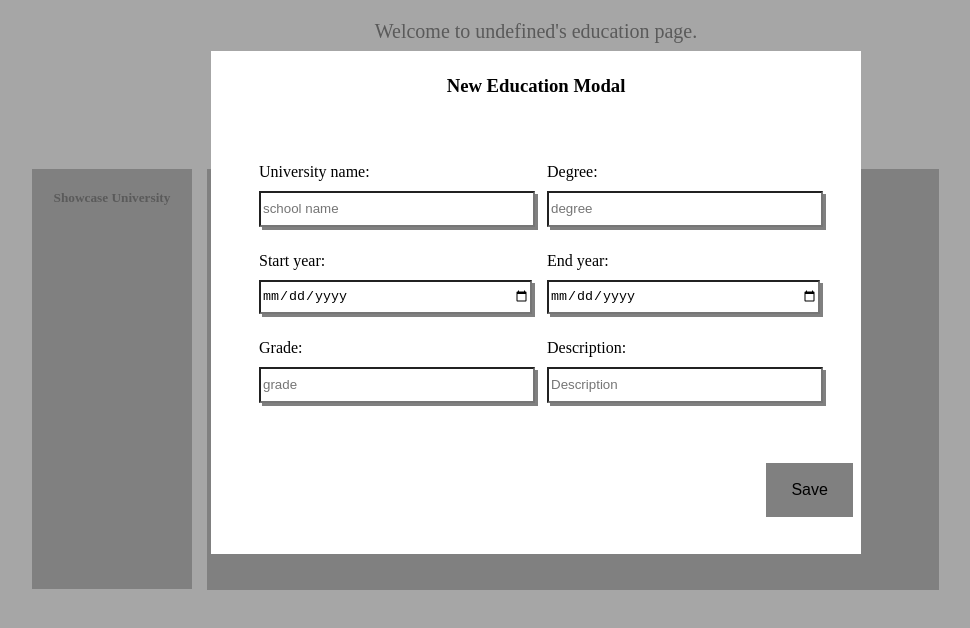
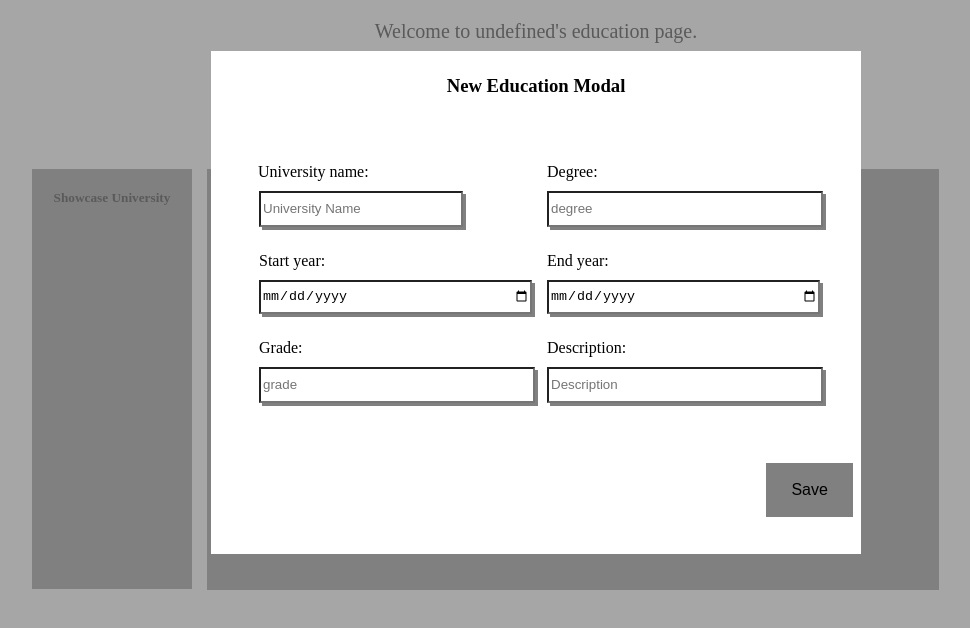
Before and after one commit to someshBalani223/showwcase-app, a Next.js app: page /EducationDetails in a window 1280 px wide. Both pictures are taken after a click on the button "Add new education". Shown: the top 628 px of the page, without its empty margins (104-1074 px from the left). Built offline with nearby package versions, Linux system fonts and the light colour scheme.

Commit message:
Added logic to fetch university data from server

```diff
--- a/components/AddEducationModalForm.tsx
+++ b/components/AddEducationModalForm.tsx
@@ -1,17 +1,20 @@
-import React, { useState } from "react";
+import React, { useState, useCallback } from "react";
 
-import { Education } from "../interfaces";
+import debounce from "lodash/debounce";
 import {
   Button,
   CustomModalstyle,
   Div,
   ErrorMessage,
   Form,
-  Input,
   Label,
   OverlayModal,
 } from "../styles/addEducationModalForm.styled";
 import { getDate } from "../utils";
+import { Input } from "../styles/common.styled";
+import { Education } from "../interfaces";
+import { useGetUniversitiesHook } from "../customHooks/university";
+import SearchInput from "../components/SearchInput";
 
 interface Props {
   onSubmit: (education: Education) => void;
@@ -29,17 +32,22 @@ const initialData = {
   description: "",
 };
 
-const AddEducationModalForm: React.FC<Props> = ({
-  onSubmit,
-  isOpen,
-  closeModal,
-}) => {
+const AddEducationModalForm: React.FC<Props> = ({ onSubmit, isOpen, closeModal }) => {
   const [education, addEducationDetail] = useState<Education>(initialData);
   const [error, setError] = useState(false);
   const { schoolName, degree, description, startYear, endYear, grade } =
     education;
   const startDate = getDate(startYear);
   const endDate = getDate(endYear);
+  const { loading, universities, searchUniversity, clearUniversity } = useGetUniversitiesHook();
+
+  const debouncedSave = useCallback(debounce((value) => getUniversitySuggestions(value), 500), []);
+
+  const getUniversitySuggestions = async (text: string) => {
+    if (text && text.trim().length > 0) {
+      searchUniversity(text);
+    }
+  };
 
   const handleChange = (e: React.ChangeEvent<HTMLInputElement>) => {
     addEducationDetail({
@@ -57,6 +65,11 @@ const AddEducationModalForm: React.FC<Props> = ({
     }
   };
 
+  const universitySelected = (university: string) => {
+    addEducationDetail({ ...education, schoolName: university });
+    clearUniversity();
+  }
+
   return (
     <Div>
       <CustomModalstyle
@@ -70,11 +83,12 @@ const AddEducationModalForm: React.FC<Props> = ({
           <div className="row">
             <div className="item">
               <Label>University name:</Label>
-              <Input
-                type="text"
-                placeholder="school name"
-                name="schoolName"
-                onChange={handleChange}
+              <SearchInput
+                loading={loading}
+                options={universities}
+                onChange={debouncedSave}
+                onSelection={universitySelected}
+                placeholder="University Name"
               />
               {!schoolName && error && (
                 <ErrorMessage>
--- a/components/SearchInput.tsx
+++ b/components/SearchInput.tsx
@@ -1,59 +1,52 @@
-import _, { debounce } from "lodash";
-import React, { useCallback, useState } from "react";
-
-import { Input, Loading,Suggestion } from "../styles/searchInput.styled";
+import debounce from "lodash/debounce";
+import React, { useState } from "react";
+import { University } from "../interfaces";
+import { Loading, SuggestionContainer, SuggestionOption, SearchInputContainer } from "../styles/searchInput.styled";
+import { Input } from "../styles/common.styled";
 
 interface Props {
   loading: boolean;
-  name: string;
-  options: [];
-  requests: any;
-  onClickFunction: (url: string) => void;
+  options: University[];
+  onSelection: (selected: string) => void;
+  onChange: (text: string) => void
   placeholder: string;
 }
 
-const SearchInput = ({
-  loading,
-  options,
-  requests,
-  onClickFunction,
-  placeholder,
-  name,
-}: Props): any => {
-  const [inputValue, setInputValue] = useState("");
+const SearchInput: React.FC<Props> = ({ loading, options, onSelection, onChange, placeholder }) => {
+  const [value, setInputValue] = useState('');
 
-  // eslint-disable-next-line react-hooks/exhaustive-deps
-  const debouncedSave = useCallback(
-    debounce((value) => requests(value), 1000),
-    []
-  );
-
-  const updateValue = (value: any) => {
+  const updateValue = (e: React.ChangeEvent<HTMLInputElement>) => {
+    const { value } = e.target;
     setInputValue(value);
-    debouncedSave(value);
-    onClickFunction(value);
+    onChange(value);
   };
 
+  const optionSelected = (name: string) => {
+    setInputValue(name);
+    onSelection(name);
+  }
+
   return (
-    <div>
+    <SearchInputContainer>
       <Input
-        value={name}
-        onChange={(e) => updateValue(e.target.value)}
+        value={value}
+        onChange={updateValue}
         placeholder={placeholder}
       />
-
-      {loading && <Loading>Loading...</Loading>}
-      {options.length > 0 &&
-        !loading &&
-        options.map((value: any, index: any) => (
-          <Suggestion
-            key={`${value.name}-${index}`}
-            onClick={() => onClickFunction(value)}
-          >
-            {value.name}
-          </Suggestion>
-        ))}
-    </div>
+      { loading && <Loading>Loading...</Loading>}
+      { options.length > 0 && !loading && (
+        <SuggestionContainer>
+          { options.map((university: University, index) => (
+            <SuggestionOption
+              key={`${university.name}-${university.country}-${index}`}
+              onClick={() => optionSelected(university.name)}
+            >
+              {university.name}
+            </SuggestionOption>
+          ))}
+        </SuggestionContainer>
+      )}
+    </SearchInputContainer>
   );
 };
 
--- /dev/null
+++ b/customHooks/university.ts
@@ -0,0 +1,49 @@
+import React, { useState } from "react";
+import { University } from "../interfaces";
+import { get } from "../services/api"
+
+interface GetUniversitiesHookResponse {
+  loading: boolean;
+  universities: University[];
+  searchUniversity: (text: string) => void;
+  clearUniversity: () => void;
+}
+
+const getSuggestions = async (word: string): Promise<University[]> => {
+  try {
+    const result = await get(`/search?name=${word}`);
+    return result;
+  } catch (error) {
+    console.error('Got Error: ', error);
+    return [];
+  }
+};
+
+export const useGetUniversitiesHook = (): GetUniversitiesHookResponse => {
+  const [loading, setLoading] = useState(false);
+  const [universities, addUniversities] = useState<University[]>([]);
+
+  const searchUniversity = async (searchText: string) => {
+    setLoading(true);
+
+    try {
+      const data = await getSuggestions(searchText);
+      addUniversities(data);
+    } catch (error) {
+      console.log('Got error in fetching university data: ', error);
+    }
+
+    setLoading(false);
+  }
+
+  const clearUniversity = () => {
+    addUniversities([]);
+  }
+
+  return {
+    loading,
+    universities,
+    searchUniversity,
+    clearUniversity,
+  };
+}
--- a/interfaces/index.ts
+++ b/interfaces/index.ts
@@ -7,3 +7,9 @@ export interface Education {
   grade: string;
   description: string;
 }
+
+export interface University {
+  country: string;
+  name: string;
+  alpha_two_code: string;
+}
--- a/package.json
+++ b/package.json
@@ -19,6 +19,7 @@
     "styled-components": "^5.3.1"
   },
   "devDependencies": {
+    "@types/lodash": "^4.14.173",
     "@types/react": "17.0.21",
     "@types/styled-components": "^5.1.14",
     "@typescript-eslint/eslint-plugin": "^4.31.1",
--- /dev/null
+++ b/services/api.ts
@@ -0,0 +1,15 @@
+import axios from "axios";
+import { University } from "../interfaces";
+
+const axiosInstance = axios.create({
+  baseURL: 'http://universities.hipolabs.com/',
+});
+
+export const get = async (url: string): Promise<any> => {
+  try {
+    const result = await axiosInstance.get(url);
+    return result.data;
+  } catch (error) {
+    throw error;
+  }
+}
--- a/styles/addEducationModalForm.styled.ts
+++ b/styles/addEducationModalForm.styled.ts
@@ -1,26 +1,17 @@
 import Modal from "react-modal";
 import styled from 'styled-components';
 
-export const Form=styled.form`
-    text-align: center;
-    margin:80px;
-    font-size:18px;
+export const Form = styled.form`
+  text-align: center;
+  margin:80px;
+  font-size:18px;
 `;
 
-export const Label=styled.label`
-    margin-top:15px;
-    float:left;
+export const Label = styled.label`
+  margin-top:15px;
+  float:left;
 `
 
-export const Input=styled.input`
-    margin-top: 10px;
-    margin-bottom: 10px;
-    margin-right: 10px;
-    margin-left: 1px;
-    height: 30px;
-    width: 100%;
-    box-shadow: 3px 3px grey;
-`;
 
 export const Div=styled.div`
   max-width: 50px;
--- a/styles/common.styled.ts
+++ b/styles/common.styled.ts
@@ -43,3 +43,13 @@ export const H5=styled.h5`
   text-align:center;
   margin-top:1px;
 `
+
+export const Input=styled.input`
+  margin-top: 10px;
+  margin-bottom: 10px;
+  margin-right: 10px;
+  margin-left: 1px;
+  height: 30px;
+  width: 100%;
+  box-shadow: 3px 3px grey;
+`;
--- a/styles/searchInput.styled.ts
+++ b/styles/searchInput.styled.ts
@@ -1,21 +1,26 @@
 import styled from "styled-components";
 
-export const Input = styled.input`
-  width: 27%;
-  height: 40px;
-  box-shadow: 1px 2px;
+export const SearchInputContainer = styled.div`
+  position: relative;
 `;
 
-export const Suggestion = styled.div`
+export const SuggestionContainer = styled.div`
+  display: block;
+  border: 1px solid #aaa;
+  z-index: 2;
+  height: 150px;
+  position: absolute;
+  background-color: #fff;
+  overflow-y: auto;
+`;
+
+export const SuggestionOption = styled.div`
   display: block;
   border: 1px solid #aaa;
   background-color: #fff,
   font-size: 85px;
   borderBottomLeftRadius: 4;
   borderBottomRightRadius: 4;
-  z-index: 2;
-  width: 27%;
-  margin-left: 36%;
   cursor: pointer;
   font-size: 15px;
   &:hover {
```
Also changed, not shown: services/service.ts (deleted, +0 -18 lines).
